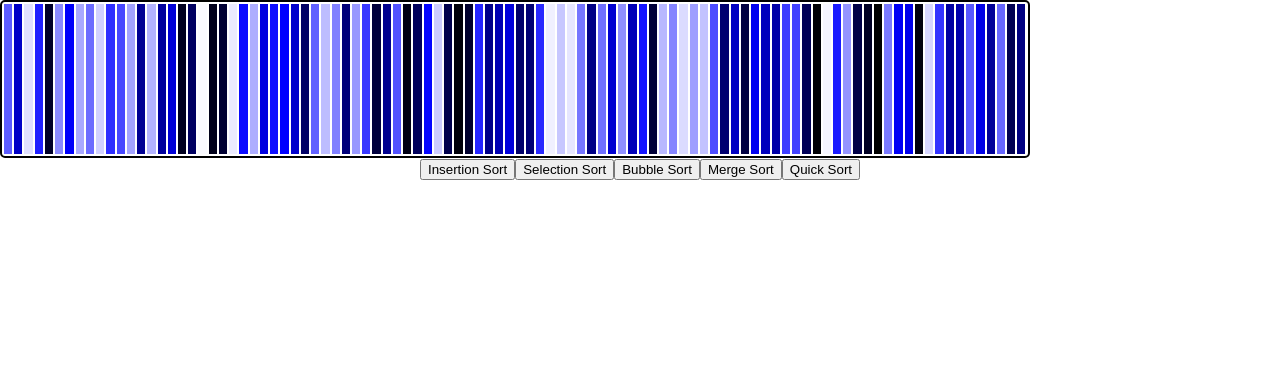
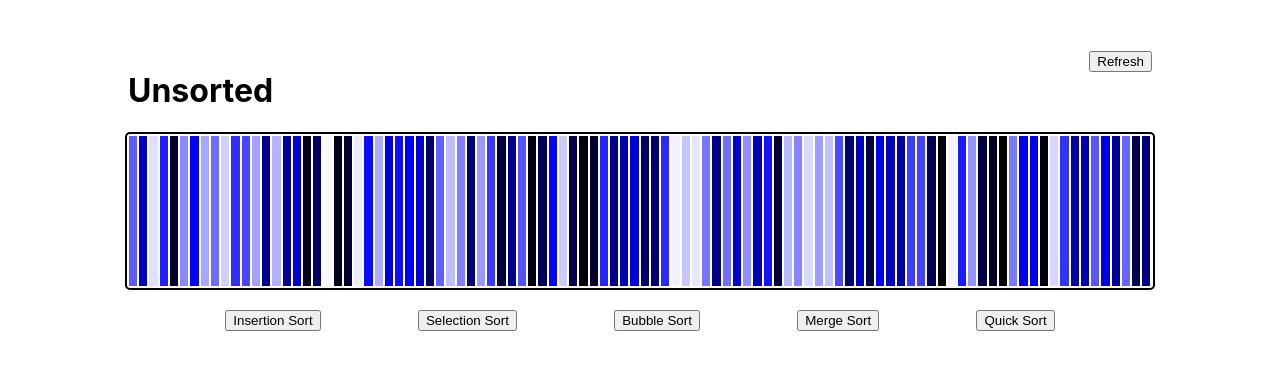
Before and after one commit to sifatMoonjerin/sorting-visualizer, a React (Create React App) app in the folder app/: page / in a window 1280 px wide. Shown: the top 370 px of the page. Built offline with nearby package versions, Linux system fonts and the light colour scheme.

Commit message:
basic style

```diff
--- a/app/src/App.css
+++ b/app/src/App.css
@@ -1,3 +1,6 @@
 .App {
-  text-align: center;
+  margin-top: 50px;
+  display: flex;
+  flex-direction: column;
+  align-items: center;
 }
--- a/app/src/App.js
+++ b/app/src/App.js
@@ -3,11 +3,13 @@ import './App.css';
 import ButtonContainer from './components/ButtonContainer/ButtonContainer';
 import BarContainer from './components/BarContainer/BarContainer';
 import shuffle from './functions/shuffleFunction/shuffle';
+import HeadContainer from './components/HeadContainer/HeadContainer';
 
 function App() {
   const [array, setArray] = useState([]);
   const [barNum, setBarNum] = useState(100);
   const [hue, setHue] = useState(240);
+  const [heading, setHeading] = useState('Unsorted')
 
   useEffect(()=>{
     setArray(shuffle(barNum))
@@ -15,8 +17,13 @@ function App() {
 
   return (
     <div className="App">
+      <HeadContainer heading={heading}/>
       <BarContainer array={array} hue={hue}/>
-      <ButtonContainer array={array} sortArr={arr => setArray(arr)}/>
+      <ButtonContainer
+        array={array}
+        changeHeading={h => setHeading(h)}
+        sortArr={arr => setArray(arr)}
+      />
     </div>
   );
 }
--- /dev/null
+++ b/app/src/components/ButtonContainer/ButtonContainer.css
@@ -0,0 +1,6 @@
+.btnCon{
+    width: 80vw;
+    margin-top: 20px;
+    display: flex;
+    justify-content: space-evenly;
+}
--- a/app/src/components/ButtonContainer/ButtonContainer.js
+++ b/app/src/components/ButtonContainer/ButtonContainer.js
@@ -1,4 +1,5 @@
 import React from 'react';
+import './ButtonContainer.css';
 import insertionSort from '../../functions/sortFunctions/insertionSort';
 import selectionSort from '../../functions/sortFunctions/selectionSort';
 import bubbleSort from '../../functions/sortFunctions/bubbleSort';
@@ -6,32 +7,39 @@ import mergeSort from '../../functions/sortFunctions/mergeSort';
 import quickSort from '../../functions/sortFunctions/quickSort';
 
 
-const ButtonContainer = ({array, sortArr}) => {
+const ButtonContainer = ({array, changeHeading, sortArr}) => {
     const handleSort = steps => {
+        changeHeading('Sorting...');
         for(let i = 0; i < steps.length; i++){
-            setTimeout(()=>sortArr(steps[i]), i*25);
+            setTimeout(() => sortArr(steps[i]), i*25);
         }
+        setTimeout(() => changeHeading('Sorted!'), steps.length*25);
     }
 
     return (
-        <div>
+        <div className='btnCon'>
             <button
+                className='btn btn-primary'
                 onClick={()=>handleSort(insertionSort(array))}
             >Insertion Sort
             </button>
             <button
+                className='btn btn-primary'
                 onClick={()=>handleSort(selectionSort(array))}
             >Selection Sort
             </button>
             <button
+                className='btn btn-primary'
                 onClick={()=>handleSort(bubbleSort(array))}
             >Bubble Sort
             </button>
             <button
+                className='btn btn-primary'
                 onClick={()=>handleSort(mergeSort(array))}
             >Merge Sort
             </button>
             <button
+                className='btn btn-primary'
                 onClick={()=>handleSort(quickSort(array))}
             >Quick Sort
             </button>
--- /dev/null
+++ b/app/src/components/HeadContainer/HeadContainer.css
@@ -0,0 +1,5 @@
+.headCon{
+    width: 80vw;
+    display: flex;
+    justify-content: space-between;
+}
--- /dev/null
+++ b/app/src/components/HeadContainer/HeadContainer.js
@@ -0,0 +1,16 @@
+import React from 'react';
+import './HeadContainer.css';
+
+const HeadContainer = ({heading}) => {
+    return (
+        <div className='headCon'>
+            <h1>{heading}</h1>
+            <div>
+                <button className='btn btn-secondary'>Refresh</button>
+            </div>
+
+        </div>
+    );
+};
+
+export default HeadContainer;
```
Also changed, not shown: app/src/components/Refresh/Refresh.js (deleted, +0 -11 lines).
